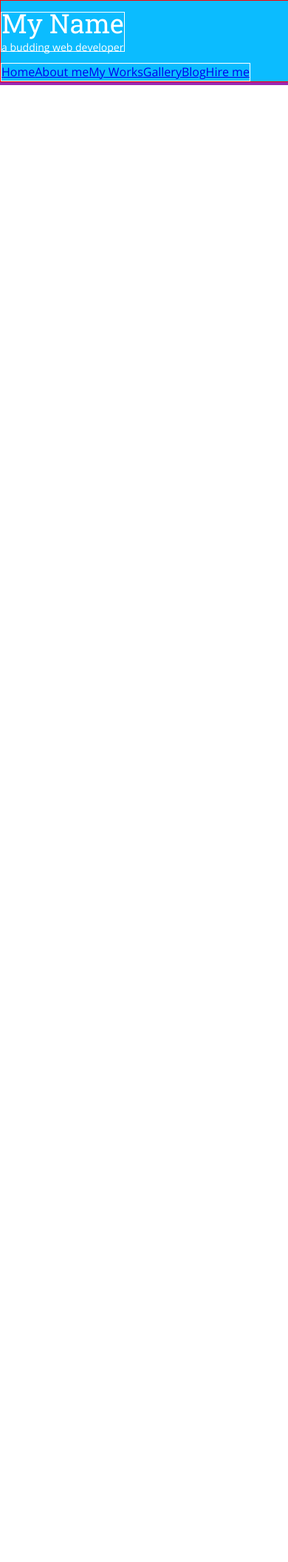
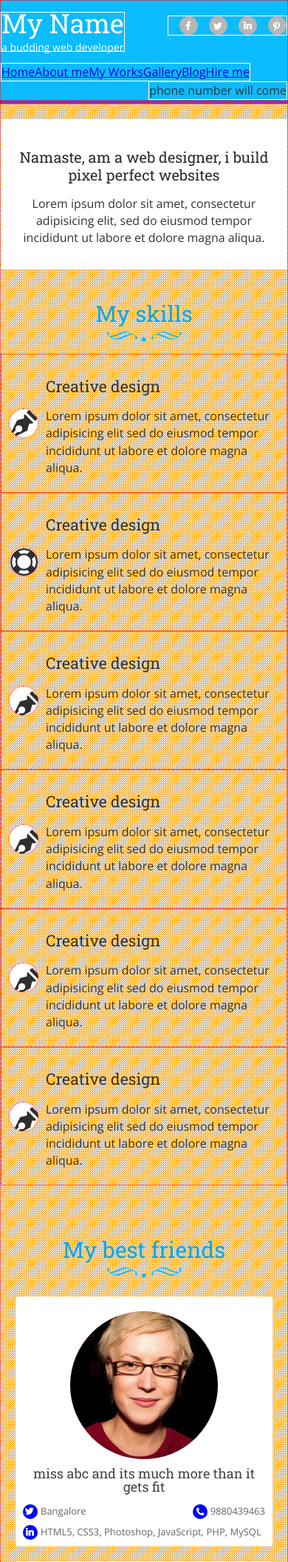
Before and after one commit to kingkris/b16, a PHP site: page / in a window 390 px wide; the page is wider, and only the part inside the window is pictured. Shown: the top 2111 px of that part at 74% size. Before the commit the page ends 115 px from the top of that part, so only its background shows below. Run offline with PHP 8.4, Linux system fonts and the light colour scheme; some libraries are stand-ins or nearby versions.

Commit message:
responsive

```diff
--- a/04-portfolio-a/css/main.css
+++ b/04-portfolio-a/css/main.css
@@ -87,12 +87,66 @@
 
 /*----------  Common Styles  ----------*/
 
+body{
+  background-color: #efefef;
+  background-image: url('../img/page-bg.gif');
+}
+@media (min-width:480px){
+  body{
+    background-color: red;
+  }
+}
+@media (min-width:768px){
+  body{
+    background-color: blue;
+  }
+}
+@media (min-width:980px){
+  body{
+    background-color: violet;
+  }
+}
+
+@media (max-width:340px){
+  body{
+    background-color: black;
+  }
+}
+@media (min-width:380px) and (max-width:680px){
+  body{
+    background-color: orange;
+  }
+}
+
+@media print{
+  body{
+    background-color: orange;
+  }
+}
+
+
 .container{
-  width:1000px;
   margin-left: auto;
   margin-right: auto;
-  border: solid 1px red;
+  border: dotted 1px red;
 }
+@media (min-width:768px) {
+  .container{
+    width:768px;
+  }
+}
+@media (min-width:980px) {
+  .container{
+    width:980px;
+  }
+}
+
+
+
+
+
+
+
 .container:after{
   content:"";
   display: block;
@@ -194,6 +248,170 @@
 
 
 /*=====  End of Header Links  ======*/
+
+
+/*----------  Intro  ----------*/
+
+.intro{
+  text-align: center;
+  background-color: #fff;
+  padding:10px;
+  margin:20px 0;
+}
+.intro h2{
+  font-size: 20px;
+  color:#2c2c2c;
+}
+
+.container h3{
+  color:#0ba7e2;
+  font-size:30px;
+  text-align: center;
+  background-image: url('../img/title-bg.png');
+  background-repeat: no-repeat;
+  background-position: center bottom;
+  padding-bottom: 20px;
+}
+
+.skill-list{
+  list-style: none;
+  padding-left: 0;
+}
+.skill-list:after{
+  content:"";
+  display: block;clear: both;
+}
+.skill-list li{
+  border: dotted 1px red;
+  padding-left: 60px;
+  position: relative;
+}
+.skill-list li:after{
+  content:"";
+  border: dotted 1px red;
+  width:40px;
+  height:40px;
+  position: absolute;
+  left:10px;
+  top:0;bottom:0;
+  margin-top: auto;
+  margin-bottom: auto;
+  background-color: #fff;
+  border-radius:50%;
+  background-image: url('../img/sprite.png');
+  background-repeat: no-repeat;
+}
+.skill-list li.ic-1:after{background-position: 1px -59px;}
+.skill-list li.ic-2:after{background-position: -39px -59px;}
+.skill-list li.ic-3:after{background-position: 5px -54px;}
+.skill-list li.ic-4:after{background-position: 5px -54px;}
+.skill-list li.ic-5:after{background-position: 5px -54px;}
+.skill-list li.ic-6:after{background-position: 5px -54px;}
+
+@media (min-width:768px) {
+  .skill-list li{
+    float: left;
+    width:50%;
+  }
+}
+@media (min-width:980px) {
+  .skill-list li{
+    width:33.333%;
+  }
+}
+
+.friends{
+  padding:10px;
+}
+.friends:after{
+  content:"";
+  display: block;
+  clear: both;
+}
+.friend{
+  padding:10px;
+}
+.wrap{
+  border-radius:4px;
+  background-color: #fff;
+  padding:10px;
+}
+@media (min-width:480px) {
+  .friend{
+    width:50%;
+    float: left;
+  }
+  .wrap{
+    min-height: 360px;
+  }
+}
+@media (min-width:768px) {
+  .friend{
+    width:33.3333%;
+  }
+}
+@media (min-width:980px) {
+  .friend{
+    width:25%;
+  }
+}
+.friend img{
+  border-radius:50%;
+  display: block;
+  max-width: 100%;
+  margin:10px auto;
+}
+.friend h4{
+  font-size:18px;
+  color:#444;
+  text-align: center;
+  text-transform: lowercase;
+  margin: 0 0 15px;
+  line-height: 1;
+}
+.details{
+  margin:0;
+  padding-left: 0;
+  list-style: none;
+  font-size: 13px;
+  color:#666;
+}
+.details:after{
+ content:"";
+ clear: both;
+ display: block;
+}
+.details li{
+ padding-left: 24px;
+ margin-bottom: 10px;
+ position: relative;
+}
+.details li:last-child{
+ margin-bottom: 0;
+}
+.details li:before{
+ width:20px;
+ height:20px;
+ position: absolute;
+ left:0;
+ top:0;
+ content:"";
+ background-image: url('../img/sprite.png');
+ background-repeat: no-repeat;
+ background-color: #00f;
+ border-radius:50%;
+}
+
+.details .city{float: left; }
+.details .mobile{float: right; }
+.details .skill{clear: both; }
+
+.details .city:before{background-position: -37px -16px;}
+.details .mobile:before{background-position: -35px -35px;}
+.details .skill:before{background-position: 3px -37px;}
+
+
+
 
 
 
--- a/04-portfolio-a/index.html
+++ b/04-portfolio-a/index.html
@@ -49,19 +49,334 @@
   </div>
 </header><!-- /.site-header -->
 
+<div class="container">
+  <div class="intro">
+    <h2>Namaste, am a web designer, i build pixel perfect websites</h2>
+    <p>Lorem ipsum dolor sit amet, consectetur adipisicing elit, sed do eiusmod tempor incididunt ut labore et dolore magna aliqua.</p>
+  </div><!-- eo intro -->
+  <div class="skills">
+    <h3>My skills</h3>
+    <ul class="skill-list">
+      <li class="ic-1">
+        <h4>Creative design</h4>
+        <p>Lorem ipsum dolor sit amet, consectetur adipisicing elit sed do eiusmod tempor incididunt ut labore et dolore magna aliqua.</p>
+      </li>
+      <li class="ic-2">
+        <h4>Creative design</h4>
+        <p>Lorem ipsum dolor sit amet, consectetur adipisicing elit sed do eiusmod tempor incididunt ut labore et dolore magna aliqua.</p>
+      </li>
+      <li class="ic-3">
+        <h4>Creative design</h4>
+        <p>Lorem ipsum dolor sit amet, consectetur adipisicing elit sed do eiusmod tempor incididunt ut labore et dolore magna aliqua.</p>
+      </li>
+      <li class="ic-4">
+        <h4>Creative design</h4>
+        <p>Lorem ipsum dolor sit amet, consectetur adipisicing elit sed do eiusmod tempor incididunt ut labore et dolore magna aliqua.</p>
+      </li>
+      <li class="ic-5">
+        <h4>Creative design</h4>
+        <p>Lorem ipsum dolor sit amet, consectetur adipisicing elit sed do eiusmod tempor incididunt ut labore et dolore magna aliqua.</p>
+      </li>
+      <li class="ic-6">
+        <h4>Creative design</h4>
+        <p>Lorem ipsum dolor sit amet, consectetur adipisicing elit sed do eiusmod tempor incididunt ut labore et dolore magna aliqua.</p>
+      </li>
+    </ul>
+  </div><!-- eo skills -->
+  <div class="friends">
+    <h3>My best friends</h3>
+    <div class="friend">
+      <div class="wrap">
+        <img src="img/miss-abc.jpg" alt="miss abc">
+        <h4>Miss Abc and its much more than it gets fit </h4>
+        <ul class="details">
+          <li class="city">Bangalore</li>
+          <li class="mobile">9880439463</li>
+          <li class="skill">HTML5, CSS3, Photoshop, JavaScript, PHP, MySQL</li>
+        </ul>
+      </div>
+    </div><!-- eo friend -->
+
+    <div class="friend">
+      <div class="wrap">
+        <img src="img/miss-abc.jpg" alt="miss abc">
+        <h4>Miss Abc</h4>
+        <ul class="details">
+          <li class="city">Bangalore</li>
+          <li class="mobile">9880439463</li>
+          <li class="skill">HTML5, CSS3, Photoshop</li>
+        </ul>
+      </div>
+    </div><!-- eo friend -->
+
+    <div class="friend">
+      <div class="wrap">
+        <img src="img/miss-abc.jpg" alt="miss abc">
+        <h4>Miss Abc</h4>
+        <ul class="details">
+          <li class="city">Bangalore</li>
+          <li class="mobile">9880439463</li>
+          <li class="skill">HTML5, CSS3, Photoshop, JavaScript, PHP, MySQL</li>
+        </ul>
+      </div>
+    </div><!-- eo friend -->
+
+    <div class="friend">
+      <div class="wrap">
+        <img src="img/miss-abc.jpg" alt="miss abc">
+        <h4>Miss Abc</h4>
+        <ul class="details">
+          <li class="city">Bangalore</li>
+          <li class="mobile">9880439463</li>
+          <li class="skill">HTML5, CSS3, Photoshop, JavaScript, PHP, MySQL</li>
+        </ul>
+      </div>
+    </div><!-- eo friend -->
+
+    <div class="friend">
+      <div class="wrap">
+        <img src="img/miss-abc.jpg" alt="miss abc">
+        <h4>Miss Abc</h4>
+        <ul class="details">
+          <li class="city">Bangalore</li>
+          <li class="mobile">9880439463</li>
+          <li class="skill">HTML5, CSS3, Photoshop, JavaScript, PHP, MySQL</li>
+        </ul>
+      </div>
+    </div><!-- eo friend -->
+
+    <div class="friend">
+      <div class="wrap">
+        <img src="img/miss-abc.jpg" alt="miss abc">
+        <h4>Miss Abc</h4>
+        <ul class="details">
+          <li class="city">Bangalore</li>
+          <li class="mobile">9880439463</li>
+          <li class="skill">HTML5, CSS3, Photoshop, JavaScript, PHP, MySQL</li>
+        </ul>
+      </div>
+    </div><!-- eo friend -->
+
+    <div class="friend">
+      <div class="wrap">
+        <img src="img/miss-abc.jpg" alt="miss abc">
+        <h4>Miss Abc</h4>
+        <ul class="details">
+          <li class="city">Bangalore</li>
+          <li class="mobile">9880439463</li>
+          <li class="skill">HTML5, CSS3, </li>
+        </ul>
+      </div>
+    </div><!-- eo friend -->
+
+    <div class="friend">
+      <div class="wrap">
+        <img src="img/miss-abc.jpg" alt="miss abc">
+        <h4>Miss Abc</h4>
+        <ul class="details">
+          <li class="city">Bangalore</li>
+          <li class="mobile">9880439463</li>
+          <li class="skill">HTML5, CSS3, Photoshop, JavaScript, PHP, MySQL</li>
+        </ul>
+      </div>
+    </div><!-- eo friend -->
+
+    <div class="friend">
+      <div class="wrap">
+        <img src="img/miss-abc.jpg" alt="miss abc">
+        <h4>Miss Abc</h4>
+        <ul class="details">
+          <li class="city">Bangalore</li>
+          <li class="mobile">9880439463</li>
+          <li class="skill">HTML5, CSS3, Photoshop, JavaScript, PHP, MySQL</li>
+        </ul>
+      </div>
+    </div><!-- eo friend -->
+
+    <div class="friend">
+      <div class="wrap">
+        <img src="img/miss-abc.jpg" alt="miss abc">
+        <h4>Miss Abc</h4>
+        <ul class="details">
+          <li class="city">Bangalore</li>
+          <li class="mobile">9880439463</li>
+          <li class="skill">HTML5, CSS3, Photoshop, JavaScript, PHP, MySQL</li>
+        </ul>
+      </div>
+    </div><!-- eo friend -->
+
+    <div class="friend">
+      <div class="wrap">
+        <img src="img/miss-abc.jpg" alt="miss abc">
+        <h4>Miss Abc</h4>
+        <ul class="details">
+          <li class="city">Bangalore</li>
+          <li class="mobile">9880439463</li>
+          <li class="skill">HTML5, CSS3, Photoshop, JavaScript, PHP, MySQL</li>
+        </ul>
+      </div>
+    </div><!-- eo friend -->
+
+    <div class="friend">
+      <div class="wrap">
+        <img src="img/miss-abc.jpg" alt="miss abc">
+        <h4>Miss Abc</h4>
+        <ul class="details">
+          <li class="city">Bangalore</li>
+          <li class="mobile">9880439463</li>
+          <li class="skill">HTML5, CSS3, Photoshop, JavaScript, PHP, MySQL</li>
+        </ul>
+      </div>
+    </div><!-- eo friend -->
+
+    <div class="friend">
+      <div class="wrap">
+        <img src="img/miss-abc.jpg" alt="miss abc">
+        <h4>Miss Abc</h4>
+        <ul class="details">
+          <li class="city">Bangalore</li>
+          <li class="mobile">9880439463</li>
+          <li class="skill">HTML5, CSS3, Photoshop, JavaScript, PHP, MySQL</li>
+        </ul>
+      </div>
+    </div><!-- eo friend -->
+
+    <div class="friend">
+      <div class="wrap">
+        <img src="img/miss-abc.jpg" alt="miss abc">
+        <h4>Miss Abc</h4>
+        <ul class="details">
+          <li class="city">Bangalore</li>
+          <li class="mobile">9880439463</li>
+          <li class="skill">HTML5, CSS3, Photoshop, JavaScript, PHP, MySQL</li>
+        </ul>
+      </div>
+    </div><!-- eo friend -->
+
+    <div class="friend">
+      <div class="wrap">
+        <img src="img/miss-abc.jpg" alt="miss abc">
+        <h4>Miss Abc</h4>
+        <ul class="details">
+          <li class="city">Bangalore</li>
+          <li class="mobile">9880439463</li>
+          <li class="skill">HTML5, CSS3, Photoshop, JavaScript, PHP, MySQL</li>
+        </ul>
+      </div>
+    </div><!-- eo friend -->
+
+    <div class="friend">
+      <div class="wrap">
+        <img src="img/miss-abc.jpg" alt="miss abc">
+        <h4>Miss Abc</h4>
+        <ul class="details">
+          <li class="city">Bangalore</li>
+          <li class="mobile">9880439463</li>
+          <li class="skill">HTML5, CSS3, Photoshop, JavaScript, PHP, MySQL</li>
+        </ul>
+      </div>
+    </div><!-- eo friend -->
+
+    <div class="friend">
+      <div class="wrap">
+        <img src="img/miss-abc.jpg" alt="miss abc">
+        <h4>Miss Abc</h4>
+        <ul class="details">
+          <li class="city">Bangalore</li>
+          <li class="mobile">9880439463</li>
+          <li class="skill">HTML5, CSS3, Photoshop, JavaScript, PHP, MySQL</li>
+        </ul>
+      </div>
+    </div><!-- eo friend -->
+
+    <div class="friend">
+      <div class="wrap">
+        <img src="img/miss-abc.jpg" alt="miss abc">
+        <h4>Miss Abc</h4>
+        <ul class="details">
+          <li class="city">Bangalore</li>
+          <li class="mobile">9880439463</li>
+          <li class="skill">HTML5, CSS3, Photoshop, JavaScript, PHP, MySQL</li>
+        </ul>
+      </div>
+    </div><!-- eo friend -->
+
+    <div class="friend">
+      <div class="wrap">
+        <img src="img/miss-abc.jpg" alt="miss abc">
+        <h4>Miss Abc</h4>
+        <ul class="details">
+          <li class="city">Bangalore</li>
+          <li class="mobile">9880439463</li>
+          <li class="skill">HTML5, CSS3, Photoshop, JavaScript, PHP, MySQL</li>
+        </ul>
+      </div>
+    </div><!-- eo friend -->
+
+    <div class="friend">
+      <div class="wrap">
+        <img src="img/miss-abc.jpg" alt="miss abc">
+        <h4>Miss Abc</h4>
+        <ul class="details">
+          <li class="city">Bangalore</li>
+          <li class="mobile">9880439463</li>
+          <li class="skill">HTML5, CSS3, Photoshop, JavaScript, PHP, MySQL</li>
+        </ul>
+      </div>
+    </div><!-- eo friend -->
+
+    <div class="friend">
+      <div class="wrap">
+        <img src="img/miss-abc.jpg" alt="miss abc">
+        <h4>Miss Abc</h4>
+        <ul class="details">
+          <li class="city">Bangalore</li>
+          <li class="mobile">9880439463</li>
+          <li class="skill">HTML5, CSS3, Photoshop, JavaScript, PHP, MySQL</li>
+        </ul>
+      </div>
+    </div><!-- eo friend -->
+
+    <div class="friend">
+      <div class="wrap">
+        <img src="img/miss-abc.jpg" alt="miss abc">
+        <h4>Miss Abc</h4>
+        <ul class="details">
+          <li class="city">Bangalore</li>
+          <li class="mobile">9880439463</li>
+          <li class="skill">HTML5, CSS3, Photoshop, JavaScript, PHP, MySQL</li>
+        </ul>
+      </div>
+    </div><!-- eo friend -->
+
+    <div class="friend">
+      <div class="wrap">
+        <img src="img/miss-abc.jpg" alt="miss abc">
+        <h4>Miss Abc</h4>
+        <ul class="details">
+          <li class="city">Bangalore</li>
+          <li class="mobile">9880439463</li>
+          <li class="skill">HTML5, CSS3, Photoshop, JavaScript, PHP, MySQL</li>
+        </ul>
+      </div>
+    </div><!-- eo friend -->
+
+    <div class="friend">
+      <div class="wrap">
+        <img src="img/miss-abc.jpg" alt="miss abc">
+        <h4>Miss Abc</h4>
+        <ul class="details">
+          <li class="city">Bangalore</li>
+          <li class="mobile">9880439463</li>
+          <li class="skill">HTML5, CSS3, Photoshop, JavaScript, PHP, MySQL</li>
+        </ul>
+      </div>
+    </div><!-- eo friend -->
+
+  </div><!-- eo friends -->
+</div><!-- eo container -->
 
 
   <!-- Add your site or application content here -->
-  <script src="https://code.jquery.com/jquery-3.1.1.min.js" integrity="sha256-hVVnYaiADRTO2PzUGmuLJr8BLUSjGIZsDYGmIJLv2b8=" crossorigin="anonymous"></script>
-  <script>window.jQuery || document.write('<script src="js/vendor/jquery-3.1.1.min.js"><\/script>')</script>
-  <script src="js/plugins.js"></script>
-  <script src="js/main.js"></script>
-
-  <!-- Google Analytics: change UA-XXXXX-Y to be your site's ID. -->
-  <script>
-    window.ga=function(){ga.q.push(arguments)};ga.q=[];ga.l=+new Date;
-    ga('create','UA-XXXXX-Y','auto');ga('send','pageview')
-  </script>
-  <script src="https://www.google-analytics.com/analytics.js" async defer></script>
 </body>
 </html>
```
